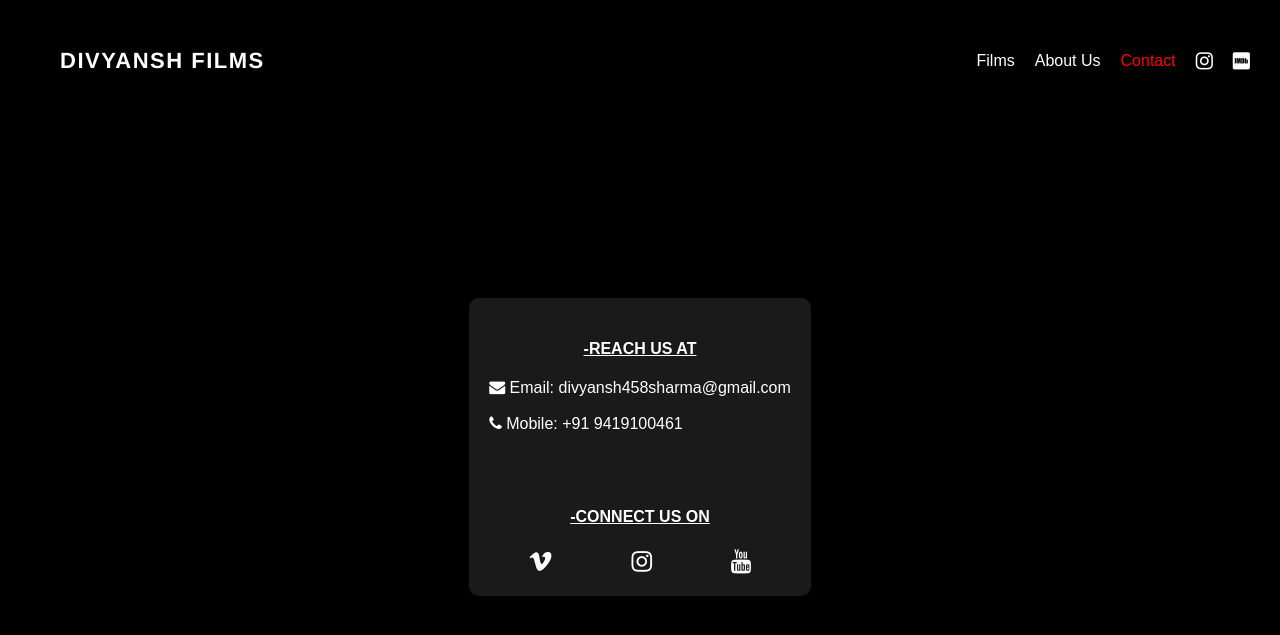
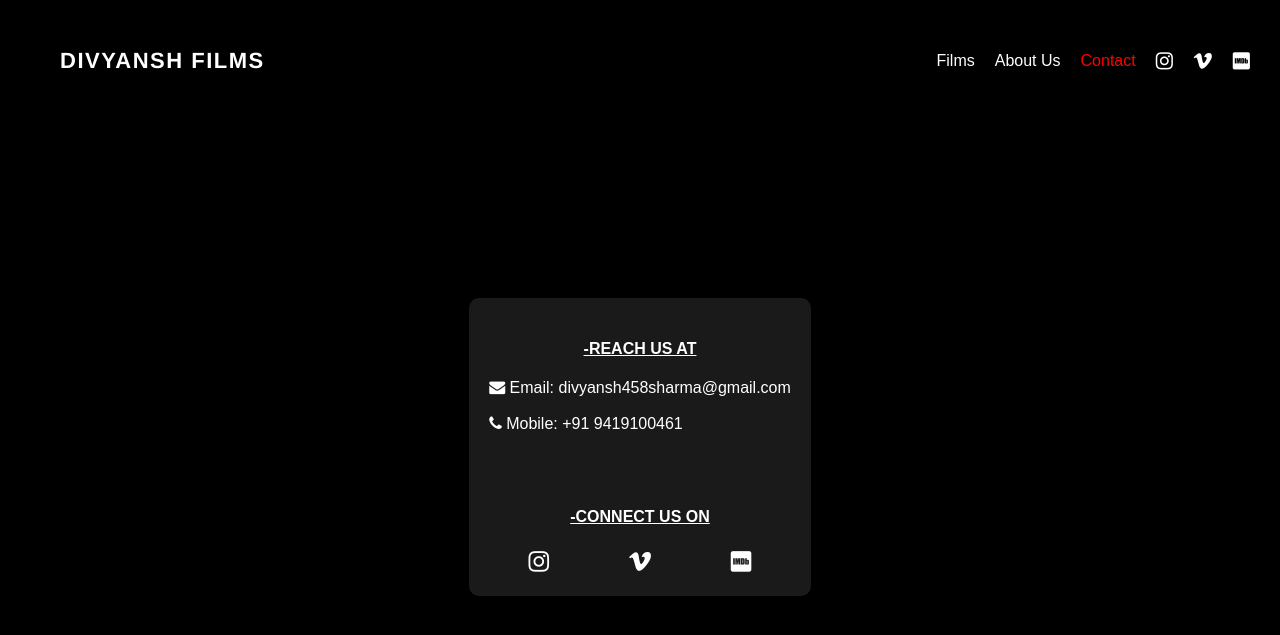
Before and after one commit to sram21/film-divyansh, a Flask app: page /contact in a window 1280 px wide. Shown: the top 635 px of the page. Run offline with Flask 3, Linux system fonts and the light colour scheme.

Commit message:
you tube logo remove from contact page

```diff
--- a/templates/contact.html
+++ b/templates/contact.html
@@ -70,15 +70,16 @@
                 <br>
                 <h4><u>-CONNECT US ON</u></h4>
                 <div class="social-icons">
-                    <a href="https://www.vimeo.com/example" target="_blank">
-                        <i class="fa fa-vimeo"></i>
-                    </a>
                     <a href="https://www.instagram.com/divyansh_461/" target="_blank">
                         <i class="fa fa-instagram"></i>
                     </a>
-                    <a href="https://www.youtube.com/@divyanshsharma4923" target="_blank">
-                        <i class="fa fa-youtube"></i>
+                    <a href="https://www.vimeo.com/" target="_blank">
+                        <i class="fa fa-vimeo"></i>
                     </a>
+                    <a href="https://www.imdb.com/name/nm13812955/" target="_blank">
+                        <i class="fa fa-imdb"></i>
+                    </a>
+
                 </div>
             </div>
         </div>
--- a/templates/layout.html
+++ b/templates/layout.html
@@ -181,6 +181,10 @@
             <a href="https://www.instagram.com/divyansh_461/" target="_blank">
                 <i class="fa fa-instagram" style="font-size:20px; color:white"></i>
             </a>
+            <a href="https://vimeo.com/" target="_blank">
+                <i class="fa fa-vimeo" style="font-size:20px; color:white"></i>
+            </a>
+
             <a href="https://www.imdb.com/name/nm13812955/" target="_blank">
                 <i class="fa fa-imdb" style="font-size:20px; color:white"></i>
             </a>
```
